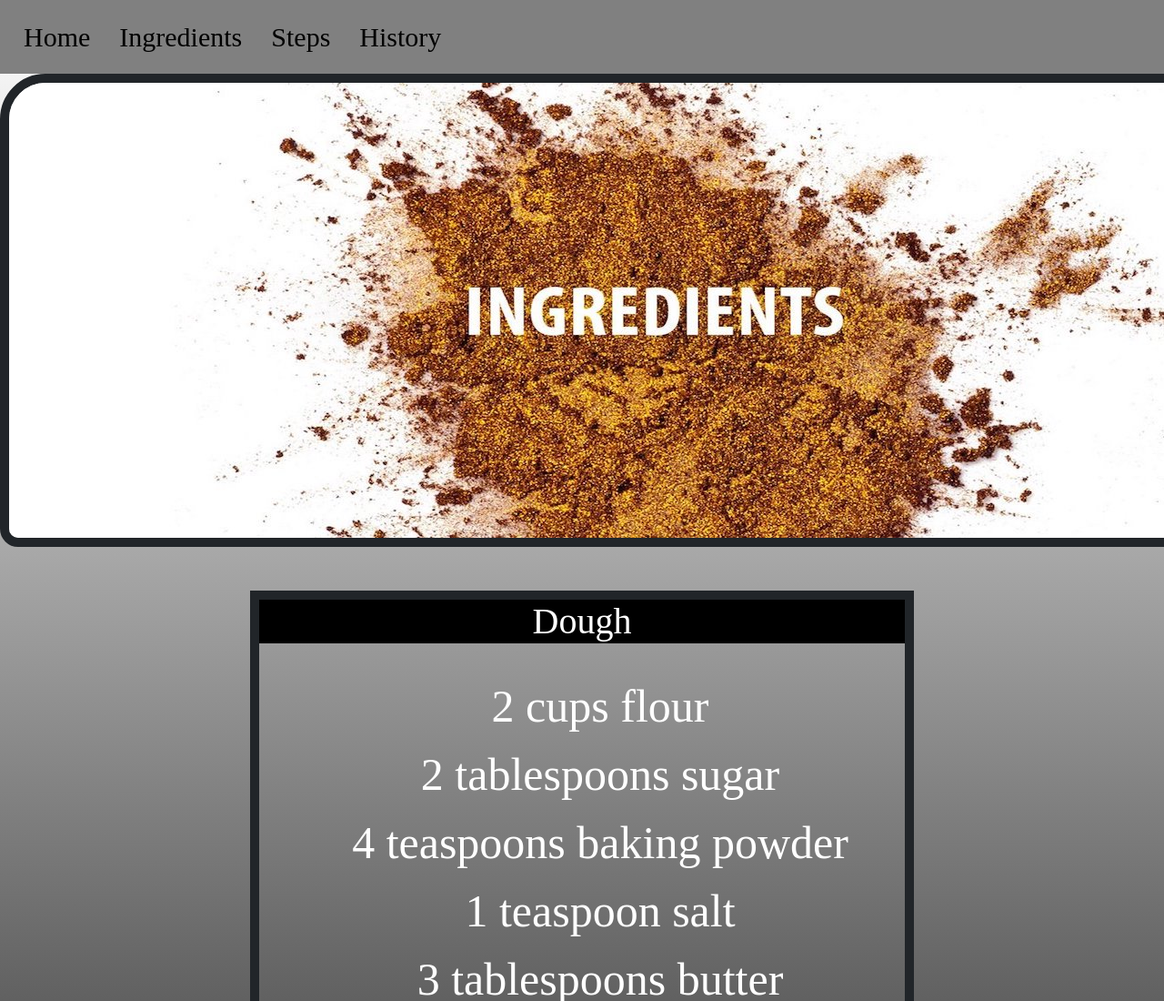
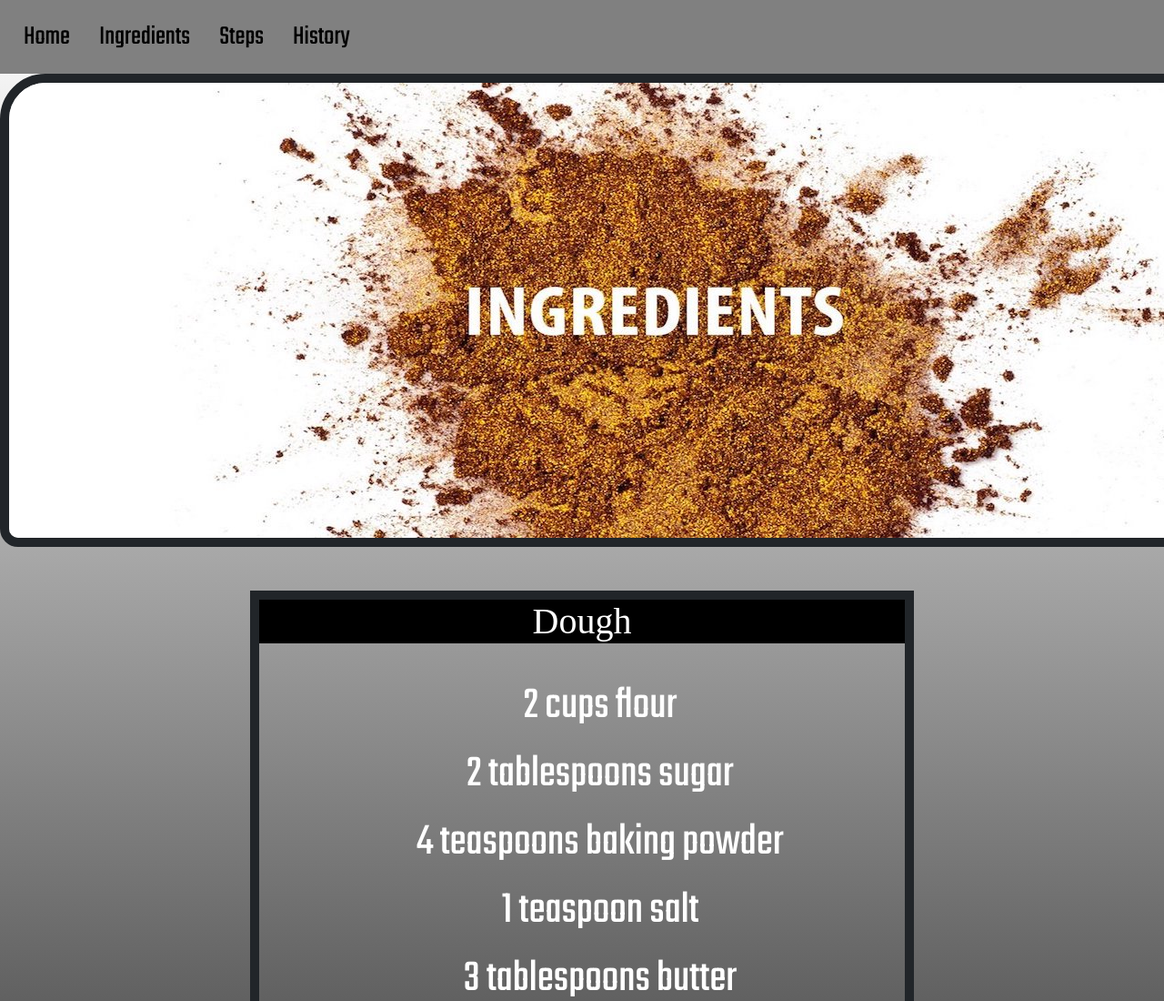
Before and after one commit to InterstellarMilk/recipe, a plain HTML site: page ingredients.html in a window 1280 px wide. Shown: the top 1100 px of the page at 91% size. Drawn offline with nearby package versions, Linux system fonts and the light colour scheme; a web font is replaced by a local one.

Commit message:
Update ingredients.html

```diff
--- a/ingredients.html
+++ b/ingredients.html
@@ -10,6 +10,7 @@
     <link rel="stylesheet" type="text/css" href="style.css">
     <link href="https://fonts.googleapis.com/css?family=Cabin|Gugi|Mukta" rel="stylesheet">
     <link href="https://fonts.googleapis.com/css?family=Staatliches" rel="stylesheet">
+	  <link href="https://fonts.googleapis.com/css?family=Teko" rel="stylesheet">
 
     <title>Cinnamon</title>
   </head>
```
